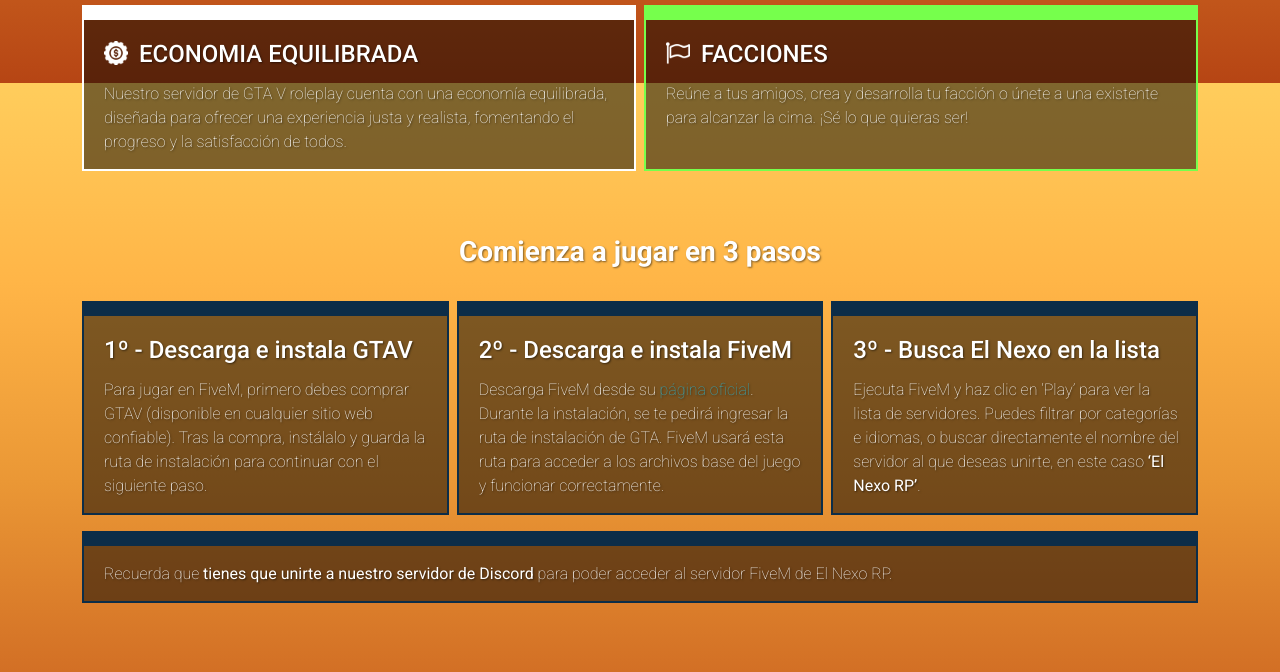
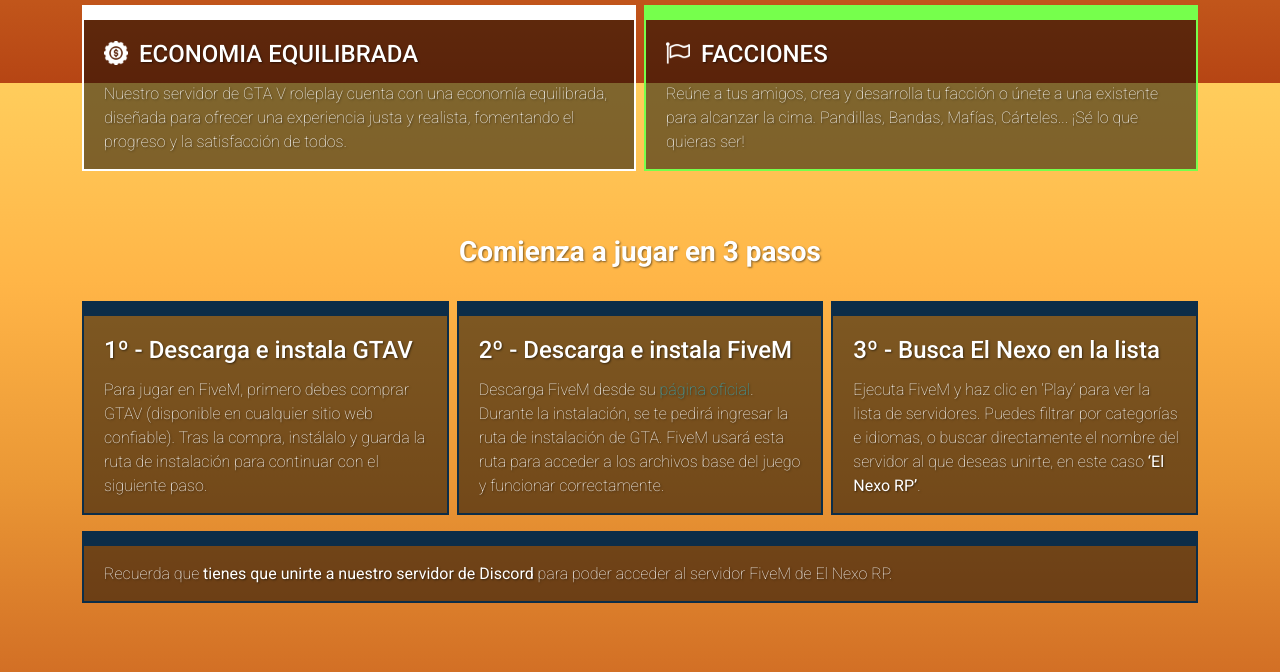
Before and after one commit to elnexorp/web, a plain HTML site: page index.html in a window 1280 px wide. Shown: the part 1517-2189 px from the top of the page. Drawn offline with nearby package versions, Linux system fonts and the light colour scheme.

Commit message:
Retoques y erratas

```diff
--- a/index.html
+++ b/index.html
@@ -83,7 +83,7 @@
 						<div class="col-12 col-md-6 mx-auto mb-2 pb-2">
 							<div class="wrapper tarjeta border-light-green">
 								<div class="titulo facciones"><h3>FACCIONES</h3></div>
-								<div>Reúne a tus amigos, crea y desarrolla tu facción o únete a una existente para alcanzar la cima. ¡Sé lo que quieras ser!</div>
+								<div>Reúne a tus amigos, crea y desarrolla tu facción o únete a una existente para alcanzar la cima. Pandillas, Bandas, Mafías, Cárteles... ¡Sé lo que quieras ser!</div>
 							</div>
 						</div>
 					</div>
```
